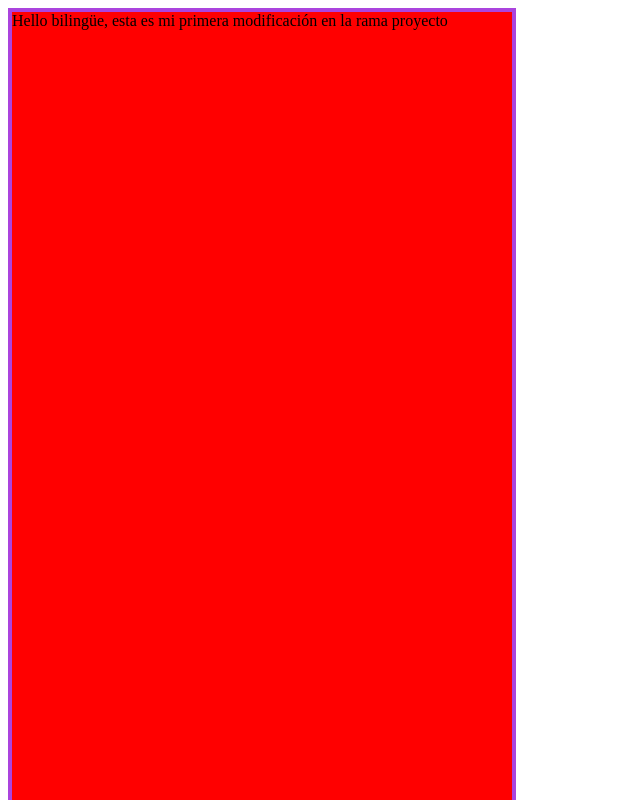
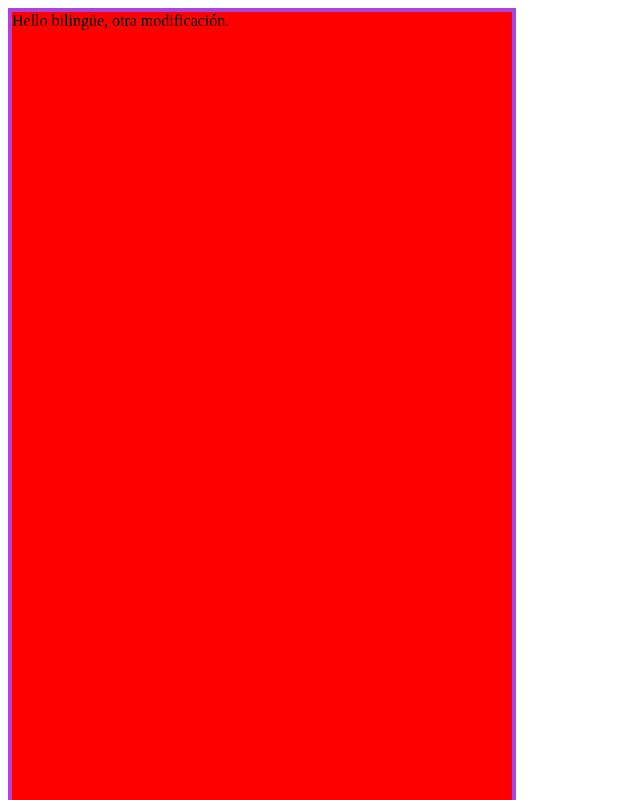
Before and after one commit to MrRafaTrujillo/test7, a plain HTML site: page proyecto/index.html in a window 1280 px wide. Shown: the top 800 px of the page, without its empty margins (0-640 px from the left). Drawn offline with Linux system fonts and the light colour scheme.

Commit message:
modificacion 2
hola

```diff
--- a/proyecto/index.html
+++ b/proyecto/index.html
@@ -10,7 +10,7 @@
 </head>
 <body>
 	<div class="NewDiv">
-		Hello bilingüe, esta es mi primera modificación en la rama proyecto
+		Hello bilingüe, otra modificación.
 	</div>
 </body>
 </html>
```
